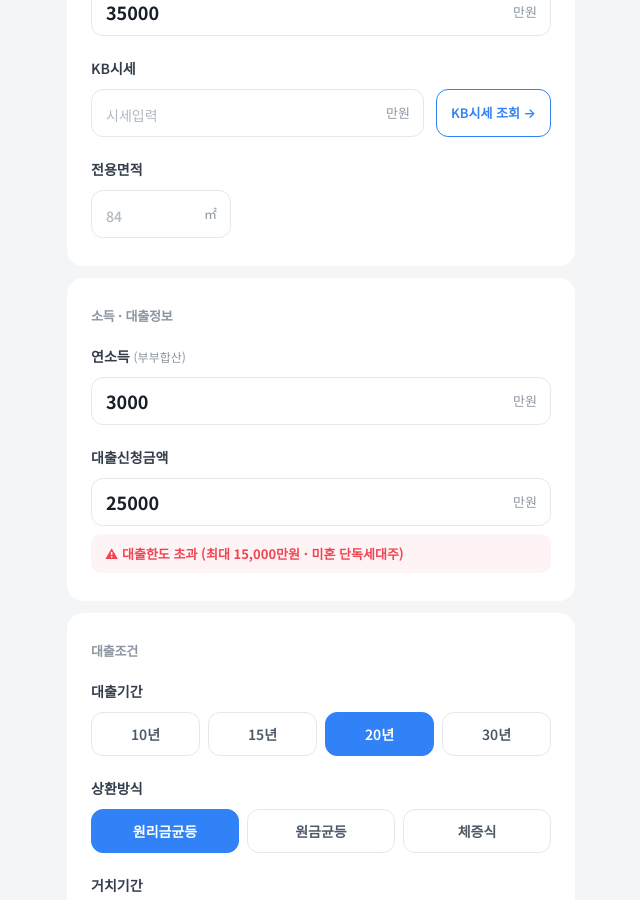
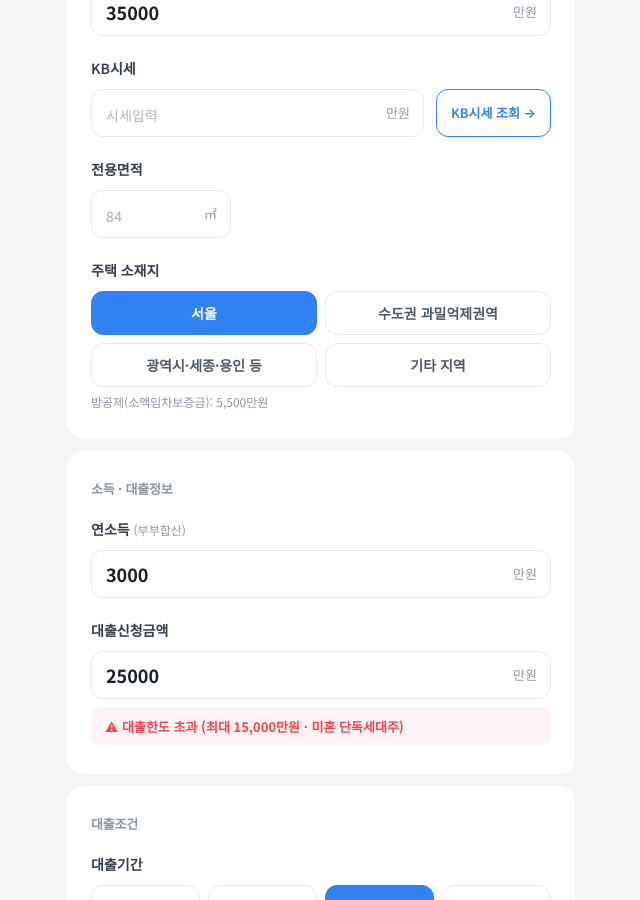
Before and after one commit to yoorimint/elaon, a Jekyll site: the page built from index.html, in a window 1280 px wide and 900 px high, scrolled down 693 px. Shown: the whole window, without its empty margins (319-959 px from the left). Built offline with Jekyll 4.4.1, drawn with Linux system fonts in a browser that asks for light colours.

Commit message:
주택 소재지 선택 및 방공제(소액임차보증금) 반영
- 주택정보에 소재지 선택: 서울/수도권 과밀억제권역/광역시 등/기타
- 방공제: 서울 5,500만, 수도권 4,800만, 광역시 2,800만, 기타 2,000만
- 대출한도 = min(매매가,KB시세)×LTV - 방공제 vs 제도한도 중 작은 값
- 실시간 검증 및 결과 영역 모두 반영

https://claude.ai/code/session_01AeScFBHDXkrZb7rEK2TTyS

```diff
--- a/index.html
+++ b/index.html
@@ -250,6 +250,16 @@ body{font-family:'Noto Sans KR',-apple-system,sans-serif;background:#F4F5F7;colo
       </div>
     </div>
     <div class="warn" id="warnArea"></div>
+  </div>
+  <div class="field">
+    <div class="label">주택 소재지</div>
+    <div class="chips" style="display:grid;grid-template-columns:1fr 1fr;gap:8px">
+      <button class="chip chip-flex on" onclick="setVal(this,'region','seoul')">서울</button>
+      <button class="chip chip-flex" onclick="setVal(this,'region','metro')">수도권 과밀억제권역</button>
+      <button class="chip chip-flex" onclick="setVal(this,'region','city')">광역시·세종·용인 등</button>
+      <button class="chip chip-flex" onclick="setVal(this,'region','etc')">기타 지역</button>
+    </div>
+    <div class="hint" id="deductHint">방공제(소액임차보증금): 5,500만원</div>
   </div>
 </div>
 
@@ -846,7 +858,8 @@ function calcDTI(){
   document.getElementById('dtiRateHint').textContent='(적용금리 '+rate.toFixed(2)+'%)';
 }
 
-function setVal(el,key,val){S[key]=val;el.parentNode.querySelectorAll('.chip').forEach(function(b){b.classList.remove('on');});el.classList.add('on');if(key==='borrower')updateLimitHint();checkEligibility();}
+function setVal(el,key,val){S[key]=val;el.parentNode.querySelectorAll('.chip').forEach(function(b){b.classList.remove('on');});el.classList.add('on');if(key==='borrower')updateLimitHint();if(key==='region')updateDeductHint();checkEligibility();}
+function updateDeductHint(){document.getElementById('deductHint').textContent='방공제(소액임차보증금): '+(DEDUCT[S.region]).toLocaleString()+'만원';}
 function getBaseRate(){
   var t=RATES[S.borrower];
   var income=parseInt(document.getElementById('income').value)||0;
```
Also changed, not shown: other parts of index.html (+6 -3 lines).
